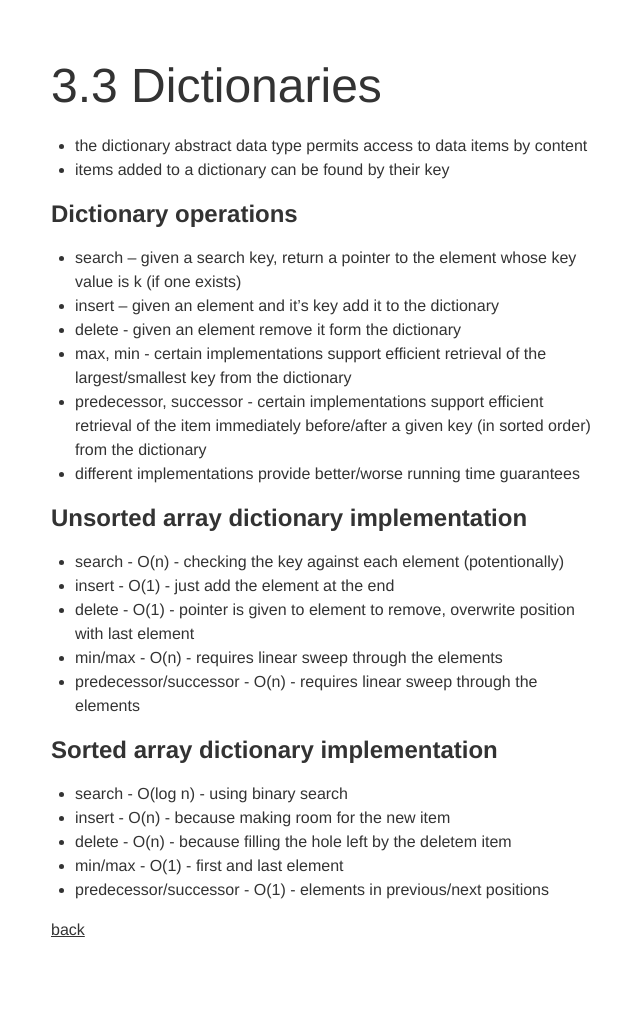
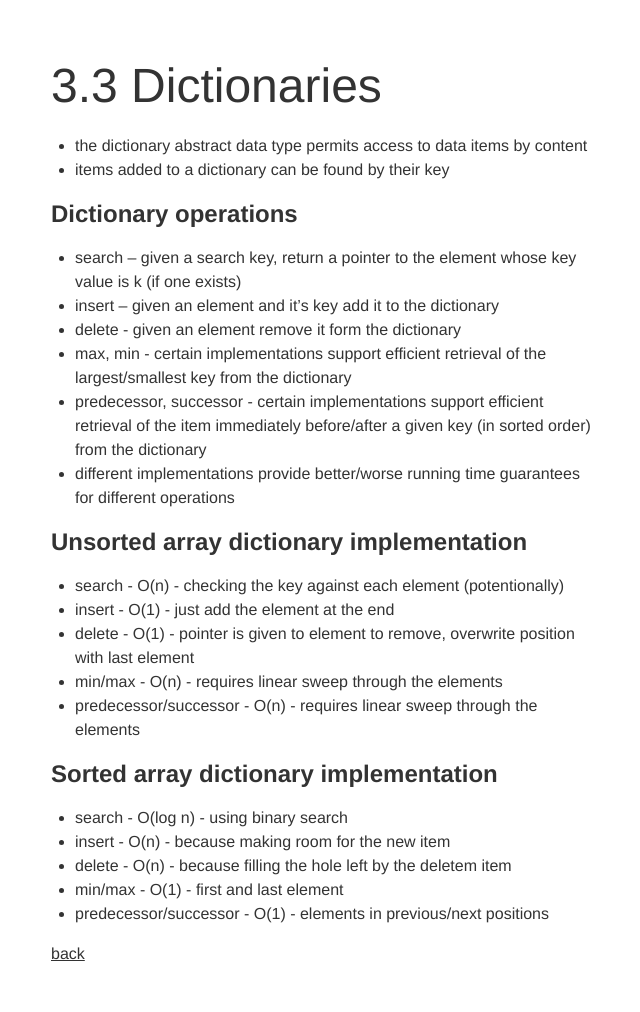
Before and after one commit to csabapalfi/algorithm-design-manual, a Jekyll site: the page built from _posts/2013-02-27-3.3-dictionaries.md, in a window 1280 px wide. Shown: the whole page, without its empty margins (109-749 px from the left). Built offline with Jekyll 4.4.1, drawn with Linux system fonts in a browser that asks for light colours; before the commit the page ends 988 px from its top, so only the background shows below that.

```diff
--- a/_posts/2013-02-27-3.3-dictionaries.md
+++ b/_posts/2013-02-27-3.3-dictionaries.md
@@ -13,7 +13,7 @@
 * delete - given an element remove it form the dictionary
 * max, min - certain implementations support efficient retrieval of the largest/smallest key from the dictionary
 * predecessor, successor - certain implementations support efficient retrieval of the item immediately before/after a given key (in sorted order) from the dictionary
-* different implementations provide better/worse running time guarantees
+* different implementations provide better/worse running time guarantees for different operations
 
 ## Unsorted array dictionary implementation
 
```
